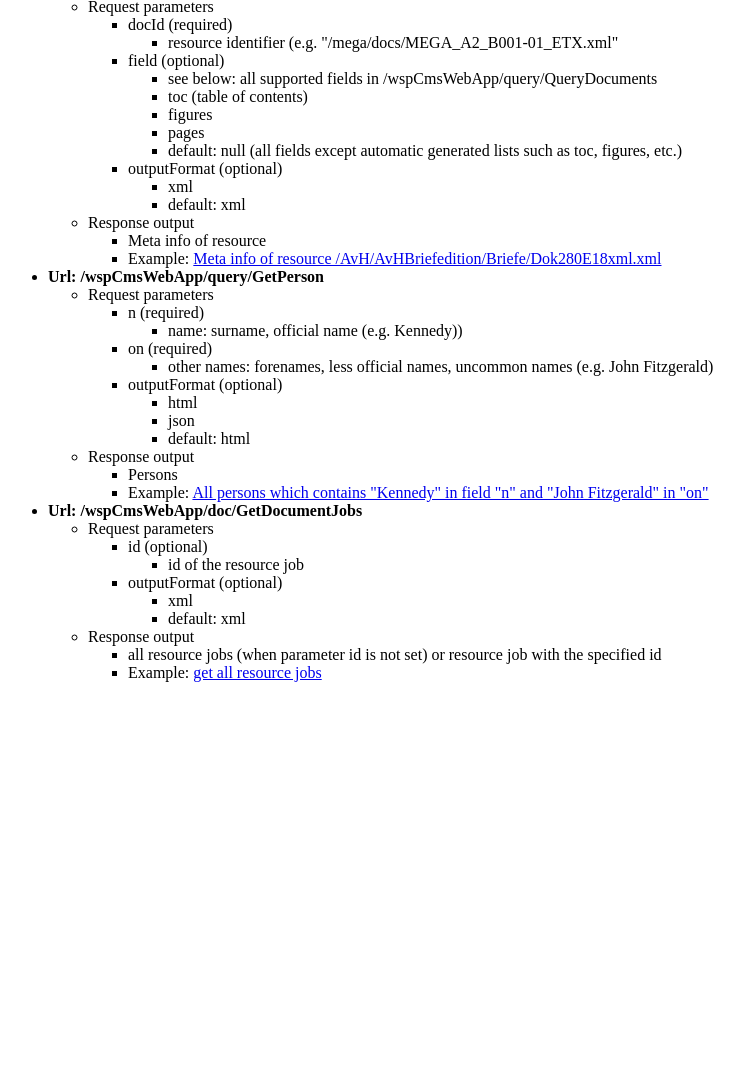
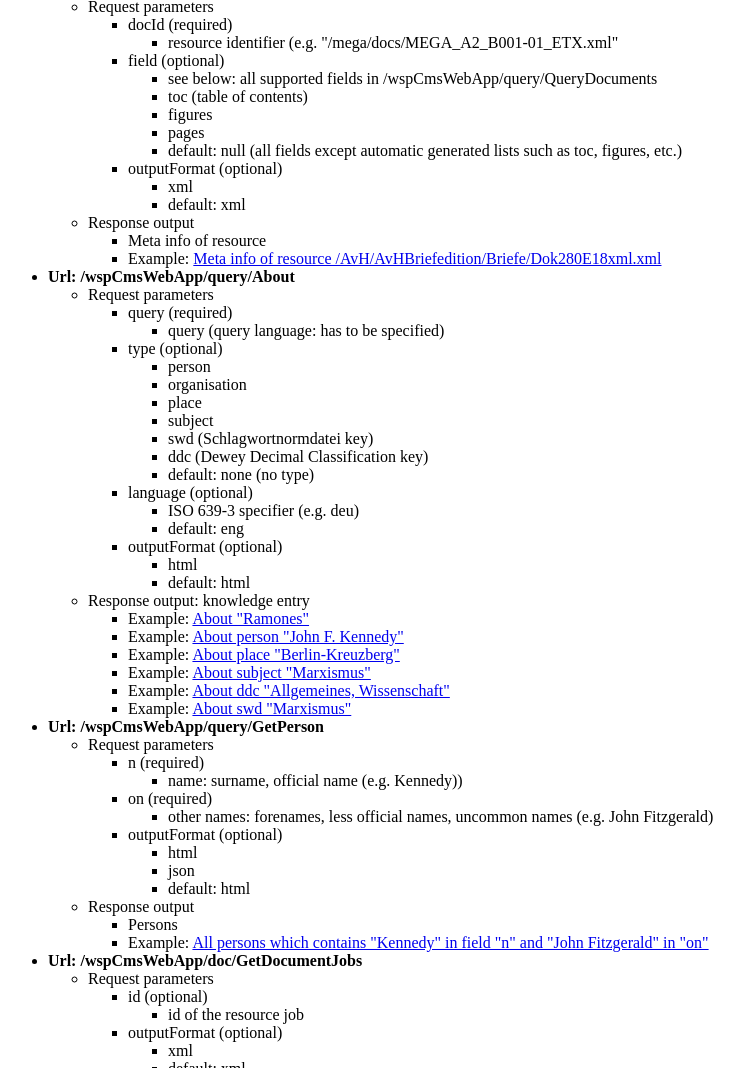
Before and after one commit to wissensspeicher/wissensspeicherCmsWebApp, a plain HTML site: page WebContent/cms-services.html in a window 1280 px wide. Shown: the part 4821-5889 px from the top of the page, without its empty margins (0-744 px from the left). Before the commit the page ends 5519 px from the top, so only its background shows below. Drawn offline with Linux system fonts and the light colour scheme.

Commit message:
Erstellung des About service
git-svn-id: http://telotadev-alt.bbaw.de/telotasvn/wsp/wspCms/trunk/wspCmsWebApp@705 4cd7446e-361a-11e1-ae49-e5e889259ed6

```diff
--- a/WebContent/cms-services.html
+++ b/WebContent/cms-services.html
@@ -537,6 +537,53 @@
     </ul>
   </li>
 
+  <li><b>Url: /wspCmsWebApp/query/About</b>
+    <ul>
+      <li>Request parameters
+        <ul>
+          <li>query (required)
+            <ul>
+              <li>query (query language: has to be specified)</li>
+            </ul>
+          </li>
+          <li>type (optional)
+            <ul>
+              <li>person</li>
+              <li>organisation</li>
+              <li>place</li>
+              <li>subject</li>
+              <li>swd (Schlagwortnormdatei key)</li>
+              <li>ddc (Dewey Decimal Classification key)</li>
+              <li>default: none (no type)</li>
+            </ul>
+          </li>
+          <li>language (optional)
+            <ul>
+              <li>ISO 639-3 specifier (e.g. deu)</li>
+              <li>default: eng</li>
+            </ul>
+          </li>
+          <li>outputFormat (optional)
+            <ul>
+              <li>html</li>
+              <li>default: html</li>
+            </ul>
+          </li>
+        </ul>
+      </li>
+      <li>Response output: knowledge entry
+        <ul>
+          <li>Example: <a href="query/About?query=Ramones">About "Ramones"</a></li>
+          <li>Example: <a href="query/About?query=Kennedy, John F.&type=person&language=deu">About person "John F. Kennedy"</a></li>
+          <li>Example: <a href="query/About?query=Berlin-Kreuzberg&type=place&language=deu">About place "Berlin-Kreuzberg"</a></li>
+          <li>Example: <a href="query/About?query=Marxismus&type=subject&language=deu">About subject "Marxismus"</a></li>
+          <li>Example: <a href="query/About?query=Allgemeines, Wissenschaft&type=ddc&language=deu">About ddc "Allgemeines, Wissenschaft"</a></li>
+          <li>Example: <a href="query/About?query=Marxismus&type=swd&language=deu">About swd "Marxismus"</a></li>
+        </ul>
+      </li>
+    </ul>
+  </li>
+
   <li><b>Url: /wspCmsWebApp/query/GetPerson</b>
     <ul>
       <li>Request parameters
```
